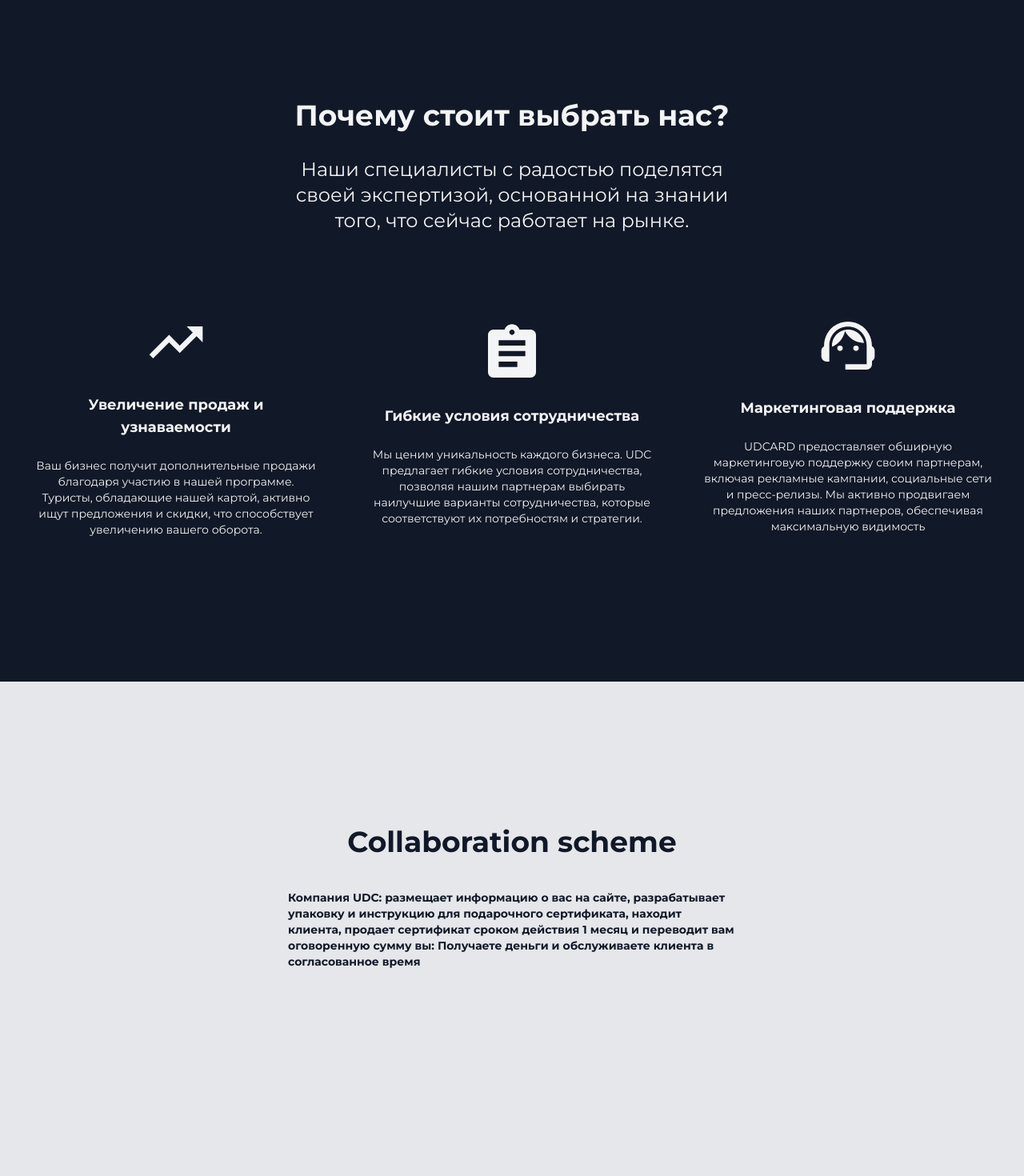
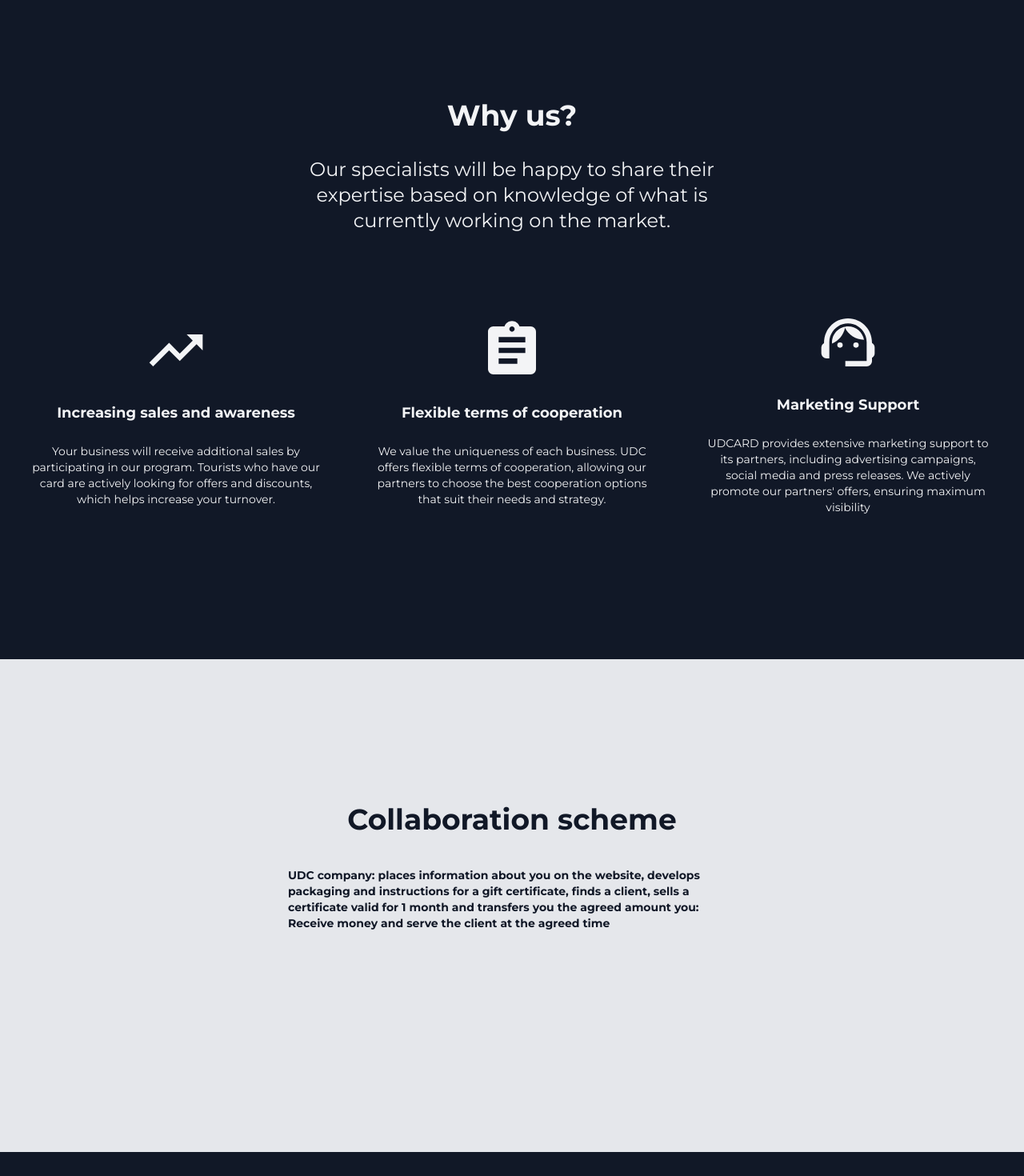
Before and after one commit to Frostyy890/udcard-frontend, a Next.js app: page /en in a window 1280 px wide. Shown: the part 1880-3350 px from the top of the page at 80% size. Built offline with nearby package versions, Linux system fonts and the light colour scheme.

Commit message:
added translations almost on every page

```diff
--- a/components/about/about.tsx
+++ b/components/about/about.tsx
@@ -1,7 +1,7 @@
 import { useTranslations } from "next-intl";
 
 const About = () => {
-  const t = useTranslations("About");
+  const t = useTranslations("First_Page.About");
   return (
     <section id="about" className="py-[6rem] px-4">
       <div className="max-w-[1200px] mx-auto text-center text-gray-900">
--- a/components/partners/partners.demo.tsx
+++ b/components/partners/partners.demo.tsx
@@ -7,13 +7,15 @@ import { partnersData } from "./data/partners.data";
 import "swiper/css";
 import "swiper/css/navigation";
 import "swiper/css/pagination";
+import { useTranslations } from "next-intl";
 
 const PartnersDemo = () => {
+  const t = useTranslations("First_Page.Partners");
   const { categories } = partnersData;
   return (
     <section id="partners" className="py-4">
       <h1 className="md:text-4xl text-2xl font-bold text-center md:py-6 py-2">
-        Наши партнеры:
+        {t("header")}
       </h1>
       <div className="h-[20rem] md:h-[40rem] text-gray-900 px-4">
         <Swiper
--- a/components/partners/partners.tsx
+++ b/components/partners/partners.tsx
@@ -1,6 +1,7 @@
 import { PartnerType, partnersData } from "./data/partners.data";
 import PartnersSLider from "./components/partners-sliders/partners.slider";
 import "./partners.styles.css";
+import { useTranslations } from "next-intl";
 
 const Partners = () => {
   const { categories, partners, isCategoryEmpty, returnSortedPartners } =
@@ -11,10 +12,11 @@ const Partners = () => {
   const partnersTypeCard = partners.filter(
     (partner) => partner.type === PartnerType.card
   );
+  const t = useTranslations("Second_Page");
   return (
     <section>
       <h1 className="md:text-4xl text-2xl font-bold text-center md:py-6 pt-2">
-        Партнеры где вы можете приобрести наши карты
+        {t("FirstBlock.header")}
       </h1>
       {categories.map((category) =>
         isCategoryEmpty(category.id, partnersTypeCard) ? (
@@ -31,7 +33,7 @@ const Partners = () => {
         ) : undefined
       )}
       <h1 className="md:text-4xl text-2xl font-bold text-center md:py-6 pt-2">
-        Партнеры где вы можете получить скидки по нашим картам
+        {t("SecondBlock.header")}
       </h1>
       {categories.map((category) =>
         isCategoryEmpty(category.id, partnersTypeDiscount) ? (
--- a/components/services/services.tsx
+++ b/components/services/services.tsx
@@ -6,35 +6,35 @@ import { descCard } from "../whyus/whyus";
 
 const Services = () => {
   const defaultIconSize = { fontSize: "5rem" };
-  const t = useTranslations("Services");
+  const t = useTranslations("First_Page");
   const servicesData: descCard[] = [
     {
       icon: <AirplanemodeActiveIcon sx={defaultIconSize} />,
       title: "",
-      desc: t("desc"),
+      desc: t("Services.desc"),
     },
     {
       icon: <SavingsIcon sx={defaultIconSize} />,
-      title: t("titleSavings"),
-      desc: t("descSavings"),
+      title: t("Services.titleSavings"),
+      desc: t("Services.descSavings"),
     },
     {
       icon: <PriceCheckIcon sx={defaultIconSize} />,
-      title: t("titleEffective"),
-      desc: t("descEffective"),
+      title: t("Services.titleEffective"),
+      desc: t("Services.descEffective"),
     },
   ];
   return (
     <section id="services" className="w-full">
       <div className="py-[11.25rem] max-w-[1200px] mx-auto text-center px-4">
         <div className="mb-24 max-w-[560px] mx-auto">
-          <h1 className="text-4xl font-bold mb-10">{t("headerScheme")}</h1>
-          <p className="text-left text-sm font-bold">{t("bodyScheme")}</p>
+          <h1 className="text-4xl font-bold mb-10">{t("Scheme.header")}</h1>
+          <p className="text-left text-sm font-bold">{t("Scheme.body")}</p>
         </div>
       </div>
       <div className="py-[11.25rem] bg-gray-900 text-gray-100 px-4">
         <div className="max-w-[1200px] text-center mx-auto">
-          <h1 className="text-4xl font-bold mb-24">{t("header")}</h1>
+          <h1 className="text-4xl font-bold mb-24">{t("Services.header")}</h1>
           <div className="items max-w-[760px] mx-auto flex flex-col gap-y-12">
             {servicesData.map((service, index) => (
               <div className="item flex gap-9" key={index}>
--- a/components/whyus/whyus.tsx
+++ b/components/whyus/whyus.tsx
@@ -3,6 +3,7 @@ import React from "react";
 import TrendingUpIcon from "@mui/icons-material/TrendingUp";
 import AssignmentIcon from "@mui/icons-material/Assignment";
 import SupportAgentIcon from "@mui/icons-material/SupportAgent";
+import { useTranslations } from "next-intl";
 
 export interface descCard {
   icon: React.ReactNode;
@@ -12,31 +13,31 @@ export interface descCard {
 
 const WhyUs = () => {
   const defaultIconSize = { fontSize: "5rem" };
+  const t = useTranslations("First_Page.Why_us");
   const cards: descCard[] = [
     {
       icon: <TrendingUpIcon sx={defaultIconSize} />,
-      title: "Увеличение продаж и узнаваемости",
-      desc: "Ваш бизнес получит дополнительные продажи благодаря участию в нашей программе. Туристы, обладающие нашей картой, активно ищут предложения и скидки, что способствует увеличению вашего оборота.",
+      title: t("first_block_header"),
+      desc: t("first_block"),
     },
     {
       icon: <AssignmentIcon sx={defaultIconSize} />,
-      title: "Гибкие условия сотрудничества",
-      desc: "Мы ценим уникальность каждого бизнеса. UDC предлагает гибкие условия сотрудничества, позволяя нашим партнерам выбирать наилучшие варианты сотрудничества, которые соответствуют их потребностям и стратегии.",
+      title: t("second_block_header"),
+      desc: t("second_block"),
     },
     {
       icon: <SupportAgentIcon sx={defaultIconSize} />,
-      title: "Маркетинговая поддержка",
-      desc: "UDCARD предоставляет обширную маркетинговую поддержку своим партнерам, включая рекламные кампании, социальные сети и пресс-релизы. Мы активно продвигаем предложения наших партнеров, обеспечивая максимальную видимость",
+      title: t("third_block_header"),
+      desc: t("third_block"),
     },
   ];
   return (
     <section id="whyus" className="py-[11.25rem] bg-gray-900">
       <div className="max-w-[1200px] mx-auto text-center text-gray-100">
         <div className="mb-24 max-w-[560px] mx-auto">
-          <h1 className="text-4xl font-bold mb-8">Почему стоит выбрать нас?</h1>
+          <h1 className="text-4xl font-bold mb-8">{t("header")}</h1>
           <p className="text-2xl">
-            Наши специалисты с радостью поделятся своей экспертизой, основанной
-            на знании того, что сейчас работает на рынке.
+            {t("body")}
           </p>
         </div>
         <div className="cards flex flex-col md:gap-5 md:flex-row justify-between items-center gap-8">
--- a/messages/en.json
+++ b/messages/en.json
@@ -1,16 +1,41 @@
 {
+  "First_Page": {
     "About": {
       "header": "About us",
       "body": "Our objective is to ensure a unique experience for travelers by granting them access to exclusive discounts and privileges offered by our partners across various industries"
     },
+    "Partners": {
+      "header": "Our partners"
+    },
+    "Why_us": {
+      "header": "Why us?",
+      "body": "Our specialists will be happy to share their expertise based on knowledge of what is currently working on the market.",
+      "first_block_header": "Increasing sales and awareness",
+      "first_block": "Your business will receive additional sales by participating in our program. Tourists who have our card are actively looking for offers and discounts, which helps increase your turnover.",
+      "second_block_header": "Flexible terms of cooperation",
+      "second_block": "We value the uniqueness of each business. UDC offers flexible terms of cooperation, allowing our partners to choose the best cooperation options that suit their needs and strategy.",
+      "third_block_header": "Marketing Support",
+      "third_block": "UDCARD provides extensive marketing support to its partners, including advertising campaigns, social media and press releases. We actively promote our partners' offers, ensuring maximum visibility"
+    },
+    "Scheme": {
+      "header": "Collaboration scheme",
+      "body": "UDC company: places information about you on the website, develops packaging and instructions for a gift certificate, finds a client, sells a certificate valid for 1 month and transfers you the agreed amount you: Receive money and serve the client at the agreed time"
+    },
     "Services": {
-    "headerScheme": "Collaboration scheme",
-    "bodyScheme": "Компания UDC: размещает информацию о вас на сайте, разрабатывает упаковку и инструкцию для подарочного сертификата, находит клиента, продает сертификат сроком действия 1 месяц и переводит вам оговоренную сумму вы: Получаете деньги и обслуживаете клиента в согласованное время",
       "header": "What will you get?",
-    "desc": "Увеличение клиентов среди новых туристов которые прилетают в наше страну и привлечь релокантов которые проживают здесь",
+      "desc": "Increasing clients among new tourists who fly to our country and attracting relocants who live here",
       "titleSavings": "Time and money savings",
-    "descSavings": "Наши специалисты помогают вашему бренду с рекламой для иностранцев. Вы не тратите лишние финансы для этого.",
+      "descSavings": "Our specialists help your brand with advertising for foreigners. You do not spend extra money for this.",
       "titleEffective": "Business efficiency feedback",
-    "descEffective": "Мы помогаем вам получить максимум от бизнеса. Наши специалисты помогут выявить направления, которые интересна вашим потенциальным покупателям, и вместе с вами разработают план, как привлечь больше покупателей."
+      "descEffective": "We help you get the most out of your business. Our specialists will help you identify areas that are of interest to your potential buyers, and together with you will develop a plan to attract more buyers."
+    }
+  },
+  "Second_Page": {
+    "FirstBlock": {
+      "header": "Partners where you can purchase our cards"
+    },
+    "SecondBlock": {
+      "header": "Partners where you can get discounts on our cards"
     }
   }
+}
--- a/messages/ru.json
+++ b/messages/ru.json
@@ -1,11 +1,27 @@
 {
+  "First_Page": {
     "About": {
       "header": "О компании",
       "body": "Наша цель - обеспечить уникальный опыт для путешественников, предоставляя им доступ к эксклюзивным скидкам и привилегиям от нашихпартнеров в различных отраслях."
     },
+    "Partners": {
+      "header": "Наши партнеры"
+    },
+    "Why_us": {
+      "header": "Почему стоит выбрать нас?",
+      "body": "Наши специалисты с радостью поделятся своей экспертизой, основанной на знании того, что сейчас работает на рынке.",
+      "first_block_header": "Увеличение продаж и узнаваемости",
+      "first_block": "Ваш бизнес получит дополнительные продажи благодаря участию в нашей программе. Туристы, обладающие нашей картой, активно ищут предложения и скидки, что способствует увеличению вашего оборота.",
+      "second_block_header": "Гибкие условия сотрудничества",
+      "second_block": "Мы ценим уникальность каждого бизнеса. UDC предлагает гибкие условия сотрудничества, позволяя нашим партнерам выбирать наилучшие варианты сотрудничества, которые соответствуют их потребностям и стратегии.",
+      "third_block_header": "Маркетинговая поддержка",
+      "third_block": "UDCARD предоставляет обширную маркетинговую поддержку своим партнерам, включая рекламные кампании, социальные сети и пресс-релизы. Мы активно продвигаем предложения наших партнеров, обеспечивая максимальную видимость"
+    },
+    "Scheme": {
+      "header": "Схема сотрудничества",
+      "body": "Компания UDC: размещает информацию о вас на сайте, разрабатывает упаковку и инструкцию для подарочного сертификата, находит клиента, продает сертификат сроком действия 1 месяц и переводит вам оговоренную сумму вы: Получаете деньги и обслуживаете клиента в согласованное время"
+    },
     "Services": {
-    "headerScheme": "Схема сотрудничества",
-    "bodyScheme": "Компания UDC: размещает информацию о вас на сайте, разрабатывает упаковку и инструкцию для подарочного сертификата, находит клиента, продает сертификат сроком действия 1 месяц и переводит вам оговоренную сумму вы: Получаете деньги и обслуживаете клиента в согласованное время",
       "header": "Что вы получите?",
       "desc": "Увеличение клиентов среди новых туристов которые прилетают в наше страну и привлечь релокантов которые проживают здесь",
       "titleSavings": "Вы экономите время и деньги",
@@ -13,4 +29,13 @@
       "titleEffective": "Оценка эффективности бизнеса",
       "descEffective": "Мы помогаем вам получить максимум от бизнеса. Наши специалисты помогут выявить направления, которые интересна вашим потенциальным покупателям, и вместе с вами разработают план, как привлечь больше покупателей."
     }
+  },
+  "Second_Page": {
+    "FirstBlock": {
+      "header": "Партнеры где вы можете приобрести наши карты"
+    },
+    "SecondBlock": {
+      "header": "Партнеры где вы можете получить скидки по нашим картам"
     }
+  }
+}
```
Lines whose indentation alone changed are shown as unchanged.
